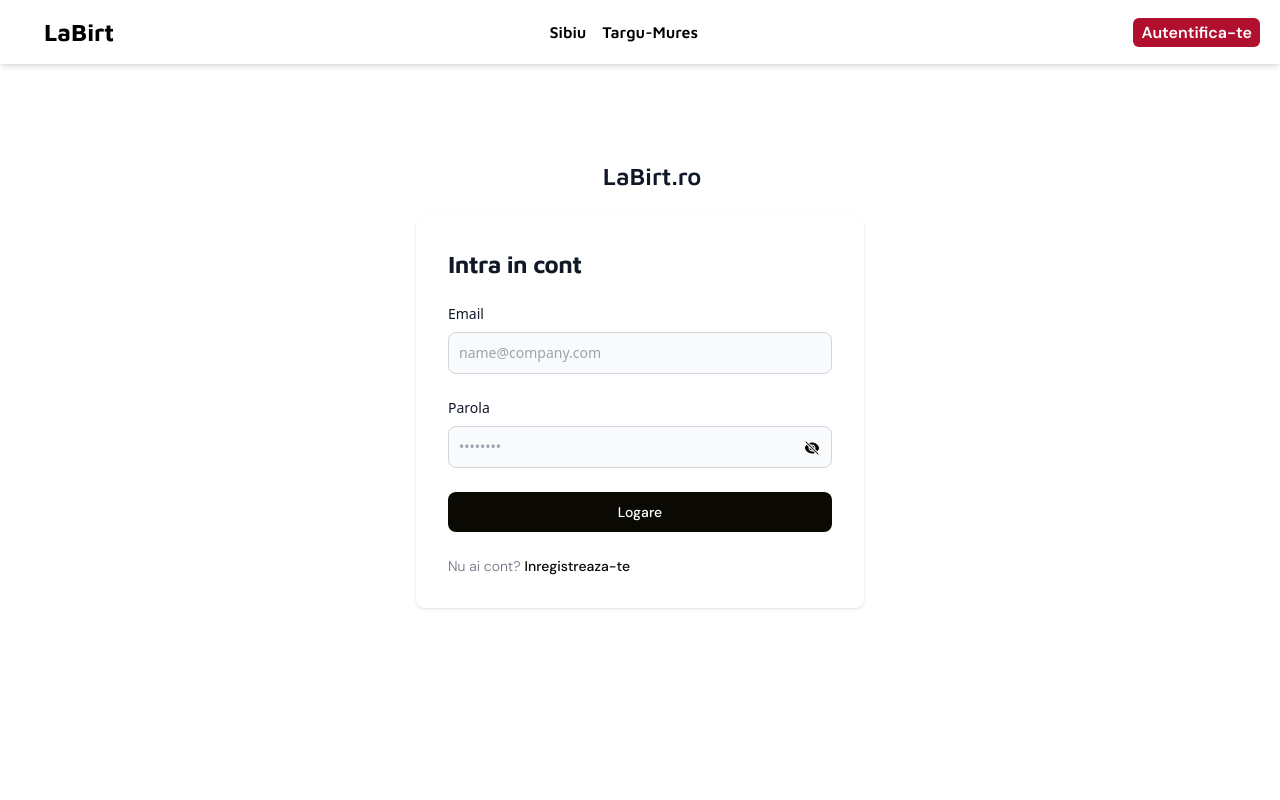
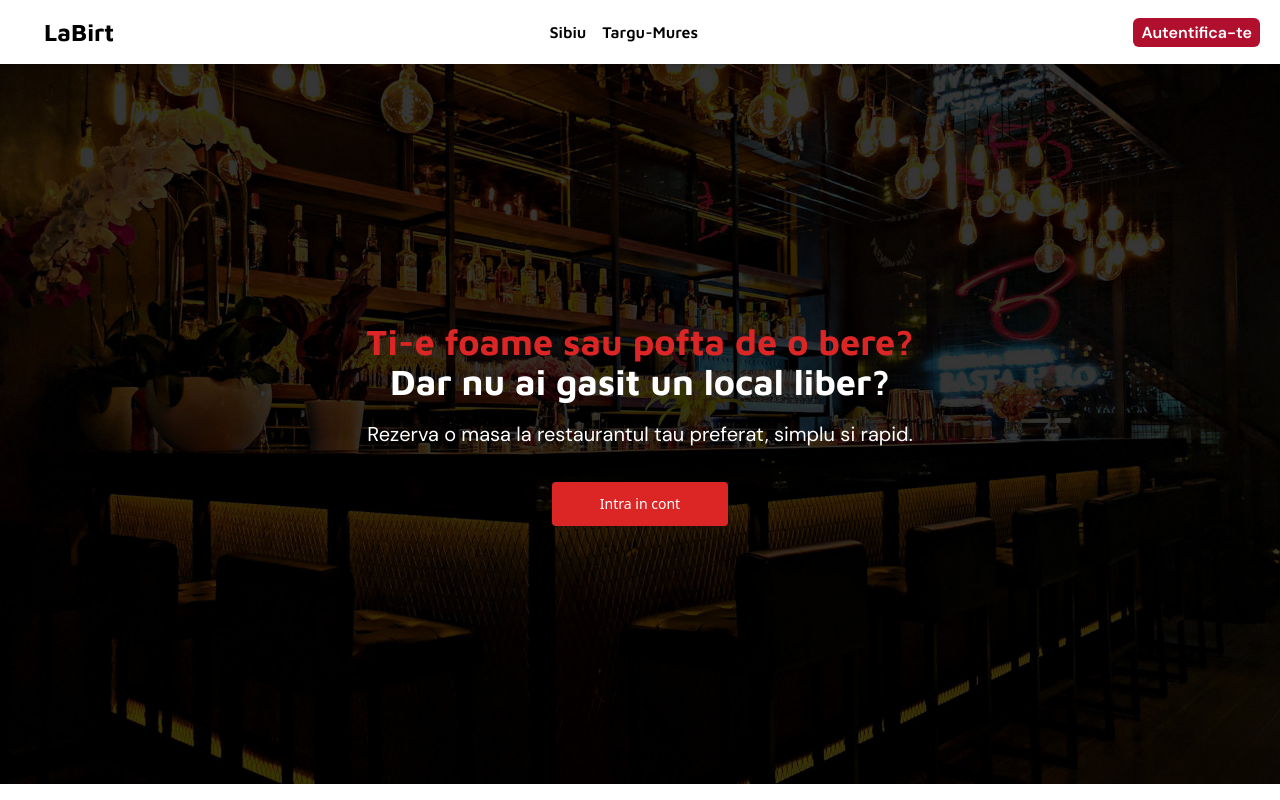
Before and after one commit to mihaiicey/labirt, a React (Vite) app: page / in a window 1280 px wide. Before the commit this address led to /login. Built offline with nearby package versions, Linux system fonts and the light colour scheme; no server answers; some icons are missing.

Commit message:
Dev (#7)
* Update App.jsx

* Update CityDescription.jsx

* update restaurante

* tes1

* Update index.jsx

sorry git :(

```diff
--- a/src/components/HomePage/index.jsx
+++ b/src/components/HomePage/index.jsx
@@ -1,4 +1,4 @@
-import { Navigate } from "react-router-dom";
+import { NavLink } from "react-router-dom";
 import { useAuth } from "../../contexts/Auth";
 import heroImg from '../../assets/hero1.jpg';
 
@@ -23,12 +23,12 @@ export default function Home() {
           <div className="mt-8 flex justify-center">
             {user ? (<></>)
             :(
-              <Navigate
+              <NavLink
               to="/login"
               className="block w-full rounded bg-red-600 px-12 py-3 text-sm font-medium text-white shadow hover:bg-red-700 focus:outline-none focus:ring active:bg-red-500 sm:w-auto"
             >
               Intra in cont
-            </Navigate>
+            </NavLink>
             )}
           </div>
         </div>
```
